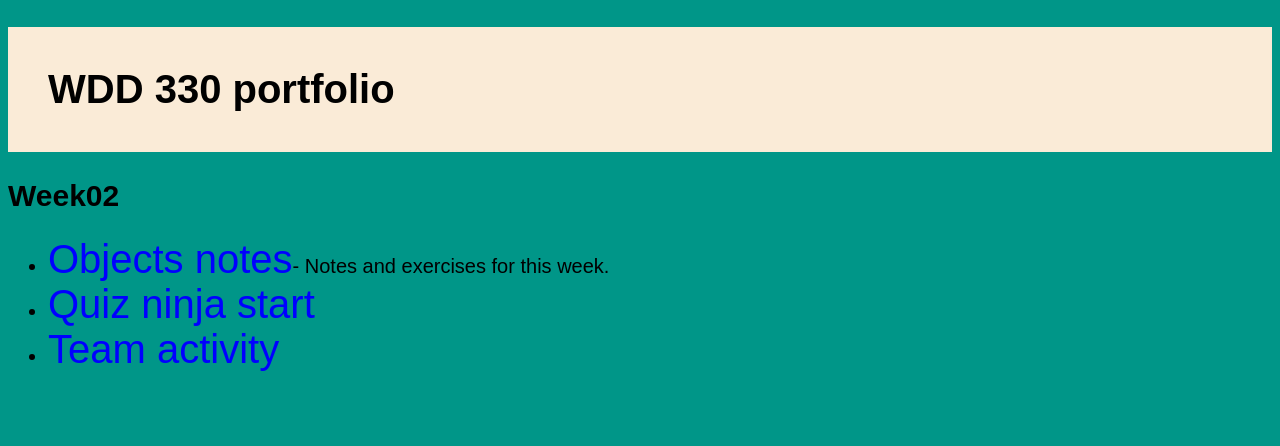
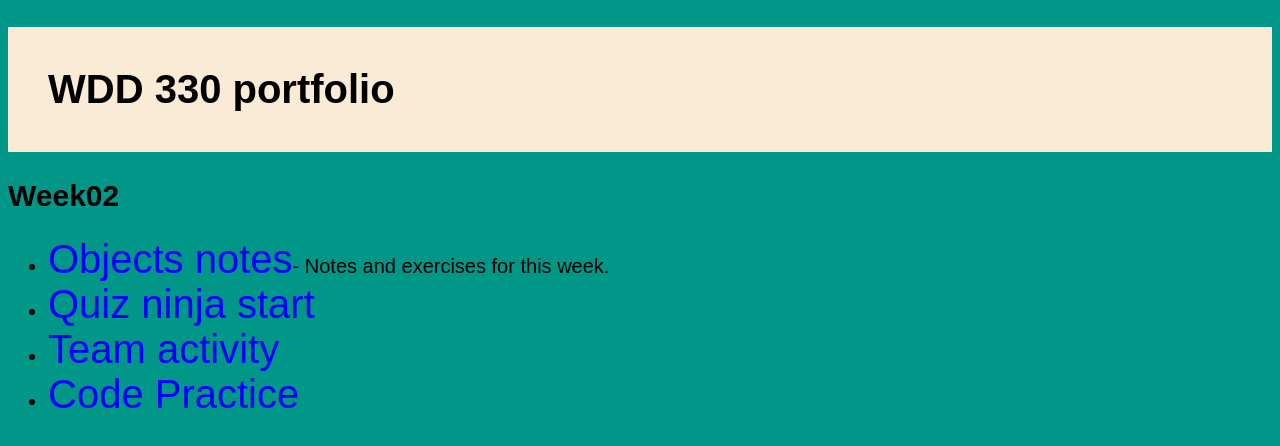
Before and after one commit to brysonprince/FrontDev2, a plain HTML site: page week2/index.html in a window 1280 px wide. Drawn offline with Linux system fonts and the light colour scheme.

Commit message:
added link

```diff
--- a/week2/index.html
+++ b/week2/index.html
@@ -16,6 +16,7 @@
       </li>
       <li><a href="quiz/">Quiz ninja start</a></li>
       <li><a href="team/">Team activity</a></li>
+      <li><a href="practice/">Code Practice</a></li>
     </ul>
   </body>
 </html>
```
